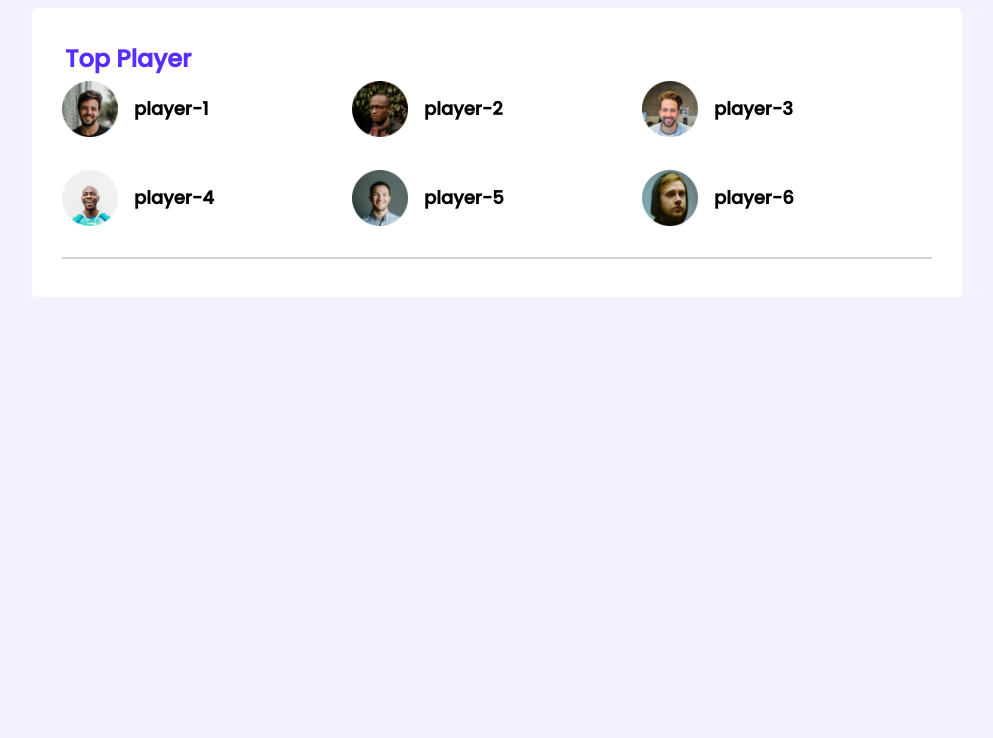
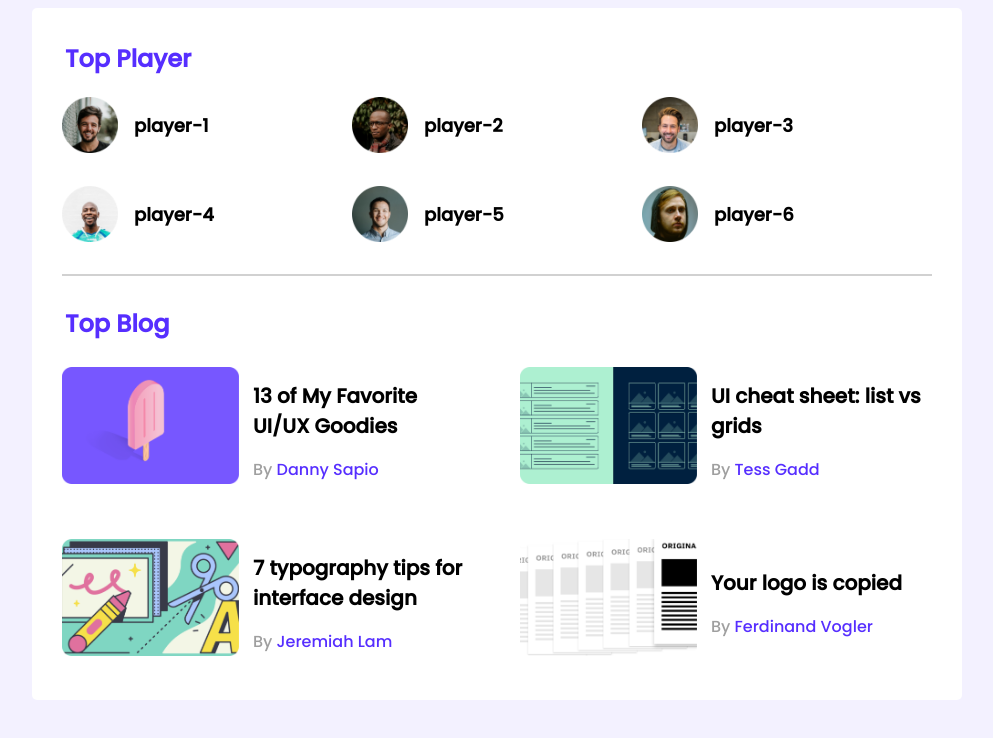
Before and after one commit to IzSajid/leaderboard_css3, a plain HTML site: page index.html in a window 1280 px wide. Shown: the whole page, without its empty margins (143-1136 px from the left). Drawn offline with Linux system fonts and the light colour scheme.

Commit message:
Blog section added

```diff
--- a/index.html
+++ b/index.html
@@ -55,7 +55,53 @@
             <!-- top blog div start -->
             <hr>
             <div class="top_blog">
-
+                <h2 class="section_title">Top Blog</h2>
+                <div class="blogs">
+                    <!--blog-1-->
+                    <article class="blog">
+                        <div class="blog_img">
+                            <img src="images/blogs/blog-1.png" alt="ice cream">
+                        </div>
+                        <div class="blog_content">
+                            <h3 class="blog_headline">13 of My Favorite
+                                UI/UX Goodies</h3>
+                            <p>By <a href="">Danny Sapio</a> </p>
+                        </div>
+                    </article>
+                    <!-- blog 2 -->
+                    <article class="blog">
+                        <div class="blog_img">
+                            <img src="images/blogs/blog-2.png" alt="">
+                        </div>
+                        <div class="blog_content">
+                            <h3 class="blog_headline">UI cheat sheet:
+                                list vs grids</h3>
+                            <p>By <a href="">Tess Gadd</a></p>
+                        </div>
+                    </article>
+                    <!-- blog 3 -->
+                    <article class="blog">
+                        <div class="blog_img">
+                            <img src="images/blogs/blog-3.png" alt="">
+                        </div>
+                        <div class="blog_content">
+                            <h3 class="blog_headline">7 typography tips
+                                for interface design</h3>
+                            <p>By <a href="">Jeremiah Lam</a></p>
+                        </div>
+                    </article>
+                    <!-- blog 4 -->
+                    <article class="blog">
+                        <div class="blog_img">
+                            <img src="images/blogs/blog-4.png" alt="">
+                        </div>
+                        <div class="blog_content">
+                            <h3 class="blog_headline">Your logo is
+                                copied</h3>
+                            <p>By <a href="">Ferdinand Vogler</a></p>
+                        </div>
+                    </article>
+                </div>
             </div>
         </section>
     </main>
--- a/styles/style.css
+++ b/styles/style.css
@@ -18,10 +18,13 @@ main{
 .section_title{
     color: #562EFF;
     font-size: 24px;
-    margin: 3px;
+    margin-top: 3px;
+    margin-left: 3px;
 }
 hr{
     border: 1px solid #D1D1D1;
+    margin-top: 30px;
+    margin-bottom: 30px;
 }
 /* players style */
 .top_players{
@@ -45,3 +48,33 @@ hr{
     margin: 16px;
     font-size: 18px;
 }
+/* blogs style */
+.blogs{
+    display: grid;
+    grid-template-columns: 1fr 1fr;
+    grid-template-rows: 1fr 1fr;
+    row-gap: 35px;
+    column-gap: 46px;
+}
+.blog{
+    display: flex;
+    align-items: center;
+}
+.blog_img img{
+    height: 117px;
+    width: 177px;
+}
+.blog_content{
+    margin-left: 14px;
+}
+.blog_headline{
+    font-size: 20px;
+    margin-bottom: 13px;
+}
+.blog_content a{
+    text-decoration: none;
+    color: #562EFF;
+}
+.blog_content p{
+    color:#9F9F9F;
+}
```
